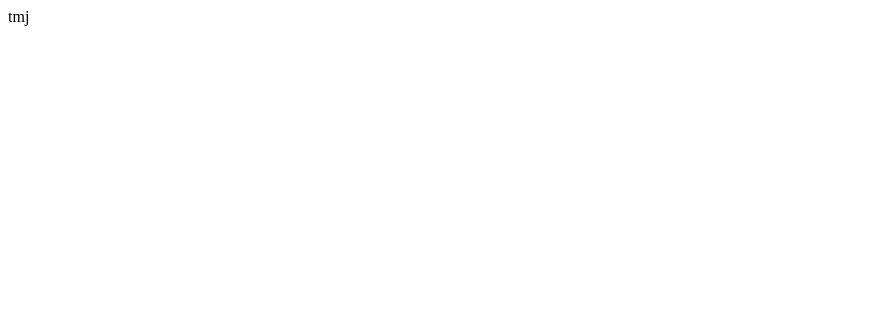
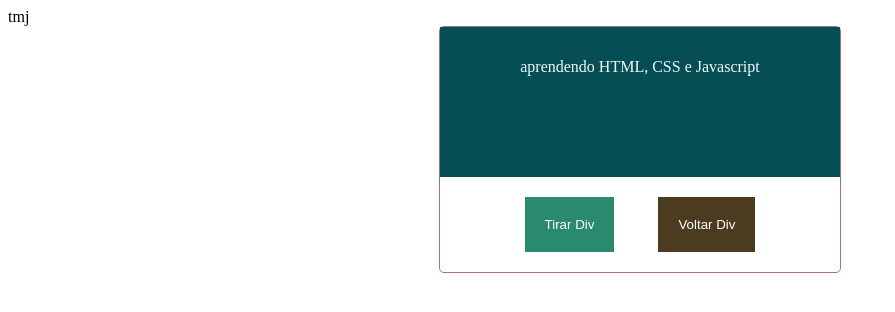
Before and after one commit to ggSOS/web_front_1, a plain HTML site: page index.html in a window 1280 px wide. Shown: the whole page, without its empty margins (0-895 px from the left). Drawn offline with Linux system fonts and the light colour scheme.

Commit message:
noitao dos brinquedos

```diff
--- /dev/null
+++ b/dom.css
@@ -0,0 +1,33 @@
+.container{
+    max-width: 400px;
+    border: 1px solid rgb(167, 115, 115);
+    border-radius: 5px;
+    text-align: center;
+    margin:0 auto;
+}
+
+.card{
+    background: rgb(5, 78, 83);
+    height:150px;
+    text-align: center;
+    line-height: 80px;
+    color: aliceblue;
+}
+
+.bot1{
+    background: rgb(42, 138, 109);
+    color: #fff;
+    padding: 20px;
+    margin: 20px;
+    border: 0;
+    cursor: pointer;
+}
+
+.bot2{
+    background: rgb(75, 60, 32);
+    color: #fff;
+    padding: 20px;
+    margin: 20px;
+    border: 0;
+    cursor: pointer;
+}
--- a/index.html
+++ b/index.html
@@ -4,9 +4,18 @@
     <meta charset="UTF-8">
     <meta name="viewport" content="width=device-width, initial-scale=1.0">
     <title>blz</title>
+    <link rel="stylesheet" href="dom.css">
 </head>
 <body>
     tmj
+    <div class="container">
+        <div class="card">
+            aprendendo HTML, CSS e Javascript
+        </div>
+        <button class="bot1">Tirar Div</button>
+
+        <button class="bot2">Voltar Div</button>
+    </div>
     <script src="slk.js" type="text/javascript"></script>
 </body>
 </html>
--- a/slk.js
+++ b/slk.js
@@ -1,5 +1,11 @@
-function estaDoSeuAgrado() {
-    alert("olaaa");
-}
+const bot1 = document.querySelector(".bot1");
+const bot2 = document.querySelector(".bot2");
 
-estaDoSeuAgrado();
+const card = document.querySelector(".card");
+
+bot1.addEventListener("click", function(){
+    card.style.display = "none";
+})
+bot2.addEventListener("click", function(){
+    card.style.display = "block";
+})
```
